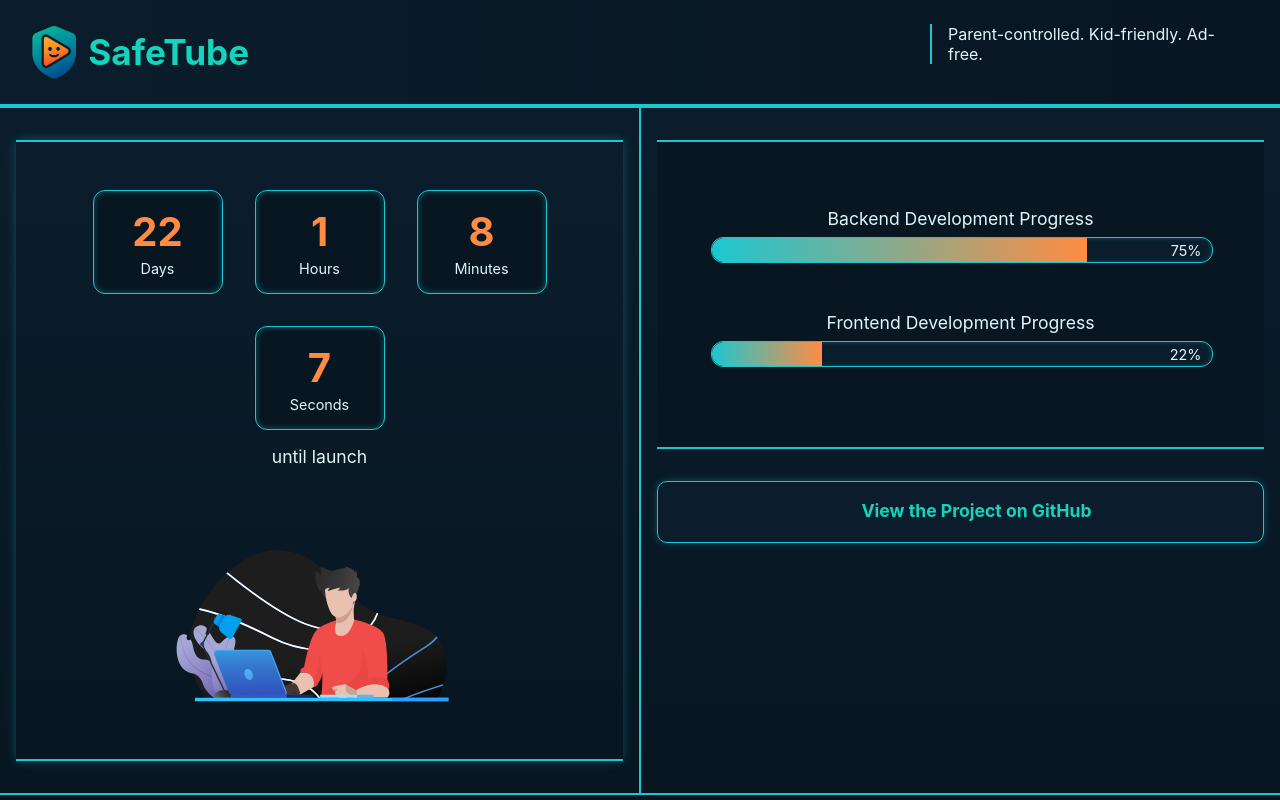
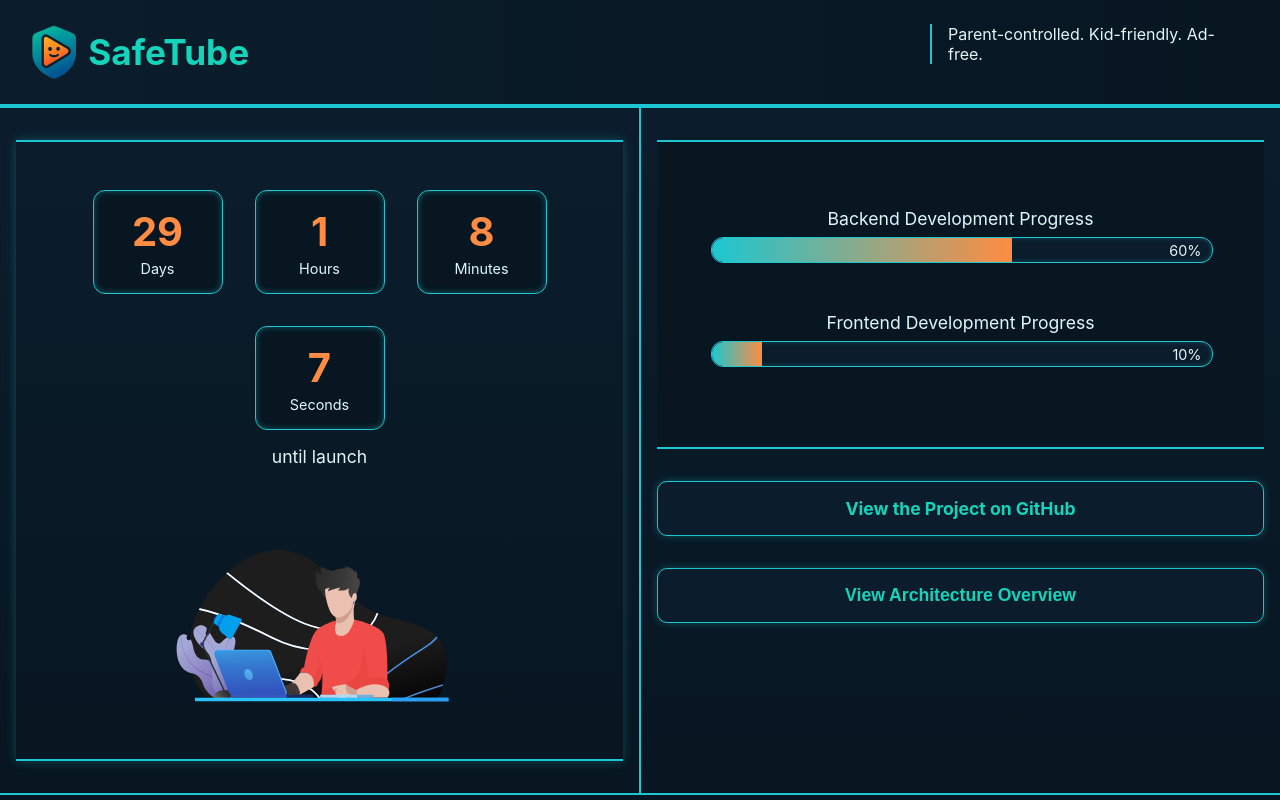
Before and after one commit to youssefMoJo/safetube, a React (Create React App) app in the folder frontend/: page / in a window 1280 px wide. Shown: the top 800 px of the page. Built offline with nearby package versions, Linux system fonts and the light colour scheme.

Commit message:
smooth scroll with hash links to Architecture section

```diff
--- a/frontend/src/App.js
+++ b/frontend/src/App.js
@@ -6,6 +6,8 @@ import FeaturesList from "./components/FeaturesList";
 import ArchitectureSection from "./components/ArchitectureSection";
 import Footer from "./components/Footer";
 import GitHubRepo from "./components/GitHubRepo";
+import ArchitectureScrollCard from "./components/ArchitectureScrollCard";
+import { useEffect } from "react";
 
 import styled from "styled-components";
 
@@ -40,20 +42,34 @@ const ProgressWrapper = styled.div`
 `;
 
 function App() {
+  useEffect(() => {
+    const hash = window.location.hash;
+    if (hash) {
+      const target = document.getElementById(hash.slice(1));
+      if (target) {
+        target.scrollIntoView({
+          behavior: "smooth",
+          block: "start",
+        });
+      }
+    }
+  }, []);
+
   return (
     <div className="App">
       <Header />
       <LaunchSection>
         <TimerWrapper>
-          <CountdownTimer targetDate="2025-07-25T00:00:00" />
+          <CountdownTimer targetDate="2025-08-01T00:00:00" />
         </TimerWrapper>
         <ProgressWrapper>
-          <ProgressBar backendPercent={75} frontendPercent={22} />
+          <ProgressBar backendPercent={60} frontendPercent={10} />
           <GitHubRepo />
+          <ArchitectureScrollCard />
         </ProgressWrapper>
       </LaunchSection>
       <FeaturesList />
-      <ArchitectureSection />
+      <ArchitectureSection id="architecture" />
       <Footer />
     </div>
   );
--- /dev/null
+++ b/frontend/src/components/ArchitectureScrollCard.jsx
@@ -0,0 +1,50 @@
+import styled from "styled-components";
+
+const ScrollSection = styled.button`
+  display: block;
+  width: 100%;
+  background-color: #0b1d2c;
+  border: 1px solid #1cc7d1;
+  border-radius: 10px;
+  padding: 1rem 1.5rem;
+  margin-top: 2rem;
+  text-align: center;
+  box-shadow: 0 0 8px rgba(28, 199, 209, 0.3);
+  color: #15d4bc;
+  font-weight: bold;
+  font-size: 1.1rem;
+  cursor: pointer;
+  text-decoration: none;
+  transition: all 0.3s ease;
+
+  &:hover {
+    background-color: #071621;
+    color: #ff8c42;
+  }
+
+  &:focus {
+    outline: 2px solid #1cc7d1;
+    outline-offset: 2px;
+  }
+`;
+
+const ArchitectureScrollCard = () => {
+  const handleScroll = () => {
+    const target = document.getElementById("architecture");
+    if (target) {
+      target.scrollIntoView({
+        behavior: "smooth",
+        block: "start",
+      });
+      window.history.pushState(null, "", "#architecture");
+    }
+  };
+
+  return (
+    <ScrollSection onClick={handleScroll}>
+      View Architecture Overview
+    </ScrollSection>
+  );
+};
+
+export default ArchitectureScrollCard;
--- a/frontend/src/components/ArchitectureSection.jsx
+++ b/frontend/src/components/ArchitectureSection.jsx
@@ -40,7 +40,11 @@ const ArchitectureSection = () => {
         database, CloudFront for secure video streaming to the child — and more.
         Take a look 😎
       </Blurb>
-      <Image src={architectureImage} alt="SafeTube Backend Architecture" />
+      <Image
+        id="architecture"
+        src={architectureImage}
+        alt="SafeTube Backend Architecture"
+      />
     </Section>
   );
 };
--- a/frontend/src/components/GitHubRepo.jsx
+++ b/frontend/src/components/GitHubRepo.jsx
@@ -1,6 +1,7 @@
 import styled from "styled-components";
 
-const GitHubSection = styled.div`
+const GitHubSection = styled.a`
+  display: block;
   background-color: #0b1d2c;
   border: 1px solid #1cc7d1;
   border-radius: 10px;
@@ -8,44 +9,26 @@ const GitHubSection = styled.div`
   margin-top: 2rem;
   text-align: center;
   box-shadow: 0 0 8px rgba(28, 199, 209, 0.3);
-`;
-
-const GitHubLink = styled.a`
-  display: inline-flex;
-  align-items: center;
   color: #15d4bc;
   font-weight: bold;
   text-decoration: none;
-  gap: 0.5rem;
   font-size: 1.1rem;
+  cursor: pointer;
+  transition: all 0.3s ease;
 
   &:hover {
+    background-color: #071621;
     color: #ff8c42;
   }
 `;
 
-const GitHubIcon = () => (
-  <svg
-    height="24"
-    width="24"
-    fill="currentColor"
-    viewBox="0 0 16 16"
-    aria-hidden="true"
+const GitHubRepo = () => (
+  <GitHubSection
+    href="https://github.com/youssefMoJo/safetube"
+    target="_blank"
+    rel="noopener noreferrer"
   >
-    <path d="M8 0C3.58 0 0 3.58 ..."></path>
-  </svg>
-);
-
-const GitHubRepo = () => (
-  <GitHubSection>
-    <GitHubLink
-      href="https://github.com/youssefMoJo/safetube"
-      target="_blank"
-      rel="noopener noreferrer"
-    >
-      <GitHubIcon />
-      View the Project on GitHub
-    </GitHubLink>
+    View the Project on GitHub
   </GitHubSection>
 );
 
```
